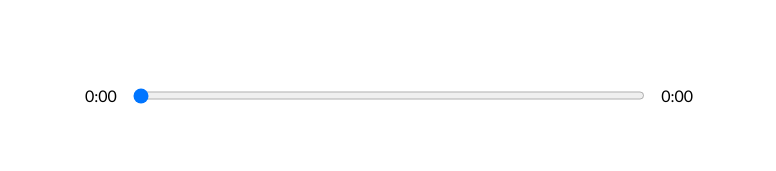
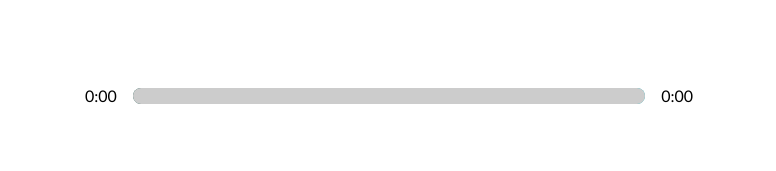
Before and after one commit to Laryl14/react-music-player, a React (Create React App) app: page / in a window 1280 px wide. Shown: the part 490-661 px from the top of the page, without its empty margins (251-1027 px from the left). Built offline with nearby package versions, Linux system fonts and the light colour scheme.

Commit message:
added styled input slider

```diff
--- a/src/components/Player.js
+++ b/src/components/Player.js
@@ -74,10 +74,23 @@ const Player = ({
     playAudio(isPlaying, audioRef);
   };
 
+  const animationPercentage = (songInfo.currentTime / songInfo.duration) * 100;
+  //console.log(animationPercentage);
+
+  const trackAnim = {
+    transform: `translateX(${animationPercentage}%)`,
+  };
+
   return (
     <div className="player">
       <div className="time-control">
         <p>{getTime(songInfo.currentTime)}</p>
+        <div
+          style={{
+            background: `linear-gradient(to right, ${currentSong.color[0]},${currentSong.color[1]})`,
+          }}
+          className="track"
+        >
           <input
             min={0}
             max={songInfo.duration || 0}
@@ -85,6 +98,8 @@ const Player = ({
             type="range"
             onChange={dragHandler}
           />
+          <div style={trackAnim} className="animate-track"></div>
+        </div>
         <p>{songInfo.duration ? getTime(songInfo.duration) : "0:00"}</p>
       </div>
       <div className="play-control">
--- a/src/styles/_player.scss
+++ b/src/styles/_player.scss
@@ -7,11 +7,16 @@
 }
 
 .time-control{
+    align-items: center;
+  justify-content: center;
     width: 50%;
     display: flex;
     input{
         width: 100%;
-        padding: 1rem 0rem;
+     //   padding: 1rem 0rem;
+        -webkit-appearance: none;
+        background: transparent;
+        cursor: pointer;
     }
     p{
         padding: 1rem;
@@ -27,3 +32,33 @@
         cursor: pointer;
     }
 }
+
+input[type="range"]:focus{
+    outline: none;
+}
+
+input[type="range"]::-webkit-slider-thumb{
+    -webkit-appearance: none;
+    height: 16px;
+    width: 16px;
+}
+
+.track{
+    background: lightblue;
+    width:100%;
+    height: 1rem;
+    position: relative;
+    border-radius: 1rem;
+    overflow: hidden;
+}
+
+.animate-track{
+    background: rgb(204,204,204);
+    width: 100%;
+    height: 100%;
+    position: absolute;
+    top: 0;
+    left: 0;
+    transform: translateX(0%);
+    pointer-events: none;
+}
```
Also changed, not shown: 1 other file (tests, documents, lock files or other folders). Lines whose indentation alone changed are shown as unchanged.
